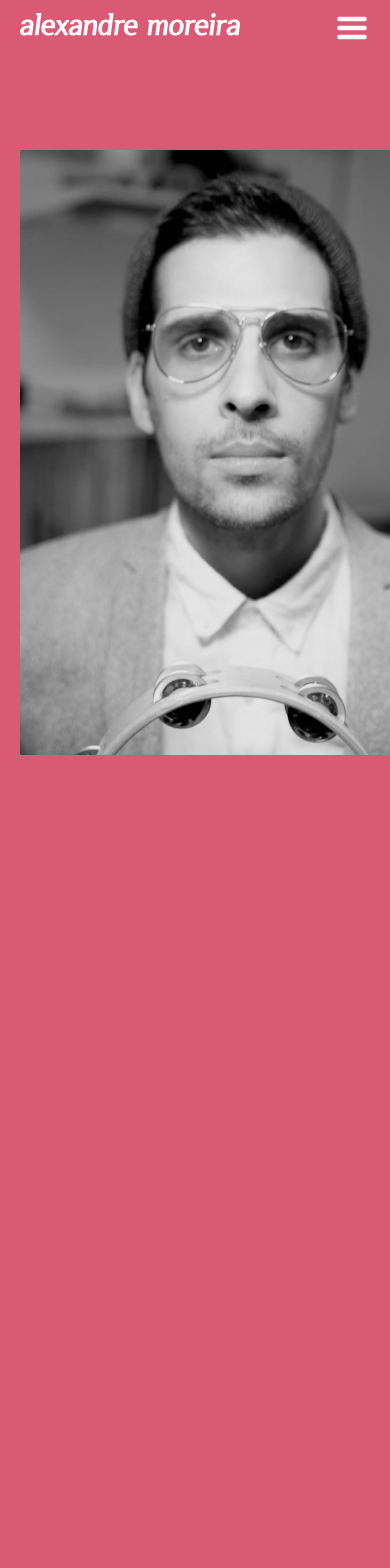
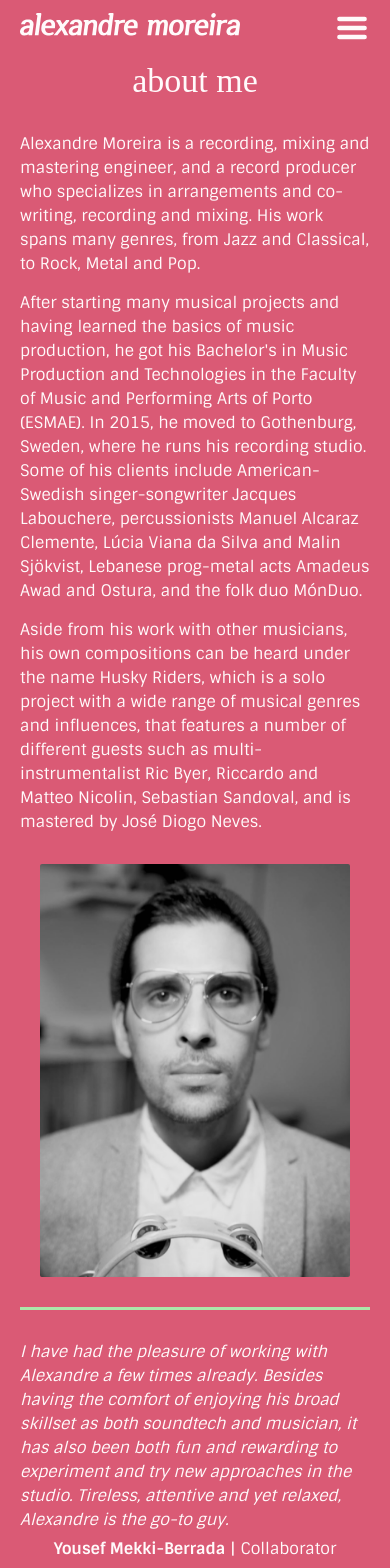
Before and after one commit to jalexandremoreira/alex-music-portfolio, a Next.js app: page /about-me in a window 390 px wide. Shown: the top 1568 px of the page. Built offline with nearby package versions, Linux system fonts and the light colour scheme; a web font is replaced by a local one.

Commit message:
add mobile layout to about me and footer

```diff
--- a/app/about-me/page.tsx
+++ b/app/about-me/page.tsx
@@ -13,7 +13,14 @@ import useAppDimensions from '@/hooks/useAppDimensions';
 import { getTestimonials, Testimonial } from '@/services/testimonials';
 
 export default function AboutMePage() {
-  const { maxWidthDesktop, paddingXDesktop } = useAppDimensions();
+  const {
+    isMobile,
+    maxWidthDesktop,
+    paddingTopDesktop,
+    paddingTopMobile,
+    paddingXDesktop,
+    paddingXMobile,
+  } = useAppDimensions();
 
   const [testimonials, setTestimonials] = React.useState<Testimonial[] | null>(
     getTestimonials()
@@ -30,6 +37,13 @@ export default function AboutMePage() {
     '&:hover': { color: 'white.200' },
   };
 
+  const aboutMe = [
+    `Alexandre Moreira is a recording, mixing and mastering engineer, and a record producer who specializes in arrangements and co-writing, recording and mixing. His work spans many genres, from Jazz and Classical, to Rock, Metal and Pop.`,
+    `After starting many musical projects and having learned the basics of music production, he got his Bachelor's in Music Production and Technologies in the Faculty of Music and Performing Arts of Porto (ESMAE). In 2015, he moved to Gothenburg, Sweden, where he runs his recording studio. Some of his clients include American-Swedish singer-songwriter Jacques Labouchere, percussionists Manuel Alcaraz Clemente, Lúcia Viana da Silva and Malin Sjökvist, Lebanese prog-metal acts Amadeus Awad and Ostura, and the folk duo MónDuo.`,
+    `Aside from his work with other musicians, his own compositions can be heard under the name Husky Riders, which is a solo project with a wide range of musical genres and influences, that features a number of different guests such as multi-instrumentalist Ric Byer, Riccardo and Matteo Nicolin, Sebastian Sandoval, and is mastered by José Diogo Neves.`,
+  ];
+
+  if (!isMobile)
     return (
       <Stack
         alignItems="center"
@@ -41,7 +55,7 @@ export default function AboutMePage() {
           gap="50px"
           height="100%"
           maxWidth={maxWidthDesktop}
-        paddingTop="100px"
+          paddingTop={paddingTopDesktop}
           paddingX={paddingXDesktop}
           width="100%"
         >
@@ -54,11 +68,11 @@ export default function AboutMePage() {
               overflow="hidden"
             >
               <Image
+                alt="Alexandre Moreira"
                 height={605}
+                priority
+                src="/images/about-me-portrait.png"
                 width={454}
-              loading="lazy"
-              src="/images/about-me-portrait.png"
-              alt="Alexandre Moreira"
               />
             </Box>
 
@@ -73,31 +87,11 @@ export default function AboutMePage() {
               </Stack>
 
               <Stack width="100%" alignItems="center" gap="30px">
-              <Typography color="white.main">
-                Alexandre Moreira is a recording, mixing and mastering engineer,
-                and a record producer who specializes in arrangements and
-                co-writing, recording and mixing. His work spans many genres,
-                from Jazz and Classical, to Rock, Metal and Pop.
+                {aboutMe.map((item, index) => (
+                  <Typography color="white.main" key={index}>
+                    {item}
                   </Typography>
-              <Typography color="white.main">
-                After starting many musical projects and having learned the
-                basics of music production, he got his Bachelor&apos;s in Music
-                Production and Technologies in the Faculty of Music and
-                Performing Arts of Porto (ESMAE). In 2015, he moved to
-                Gothenburg, Sweden, where he runs his recording studio. Some of
-                his clients include American-Swedish singer-songwriter Jacques
-                Labouchere, percussionists Manuel Alcaraz Clemente, Lúcia Viana
-                da Silva and Malin Sjökvist, Lebanese prog-metal acts Amadeus
-                Awad and Ostura, and the folk duo MónDuo.
-              </Typography>
-              <Typography color="white.main">
-                Aside from his work with other musicians, his own compositions
-                can be heard under the name Husky Riders, which is a solo
-                project with a wide range of musical genres and influences, that
-                features a number of different guests such as
-                multi-instrumentalist Ric Byer, Riccardo and Matteo Nicolin,
-                Sebastian Sandoval, and is mastered by José Diogo Neves.
-              </Typography>
+                ))}
               </Stack>
             </Stack>
           </Stack>
@@ -171,4 +165,92 @@ export default function AboutMePage() {
         <Footer colorScheme={2} />
       </Stack>
     );
+
+  return (
+    <Stack
+      alignItems="center"
+      height="100%"
+      justifyContent="center"
+      width="100%"
+    >
+      <Stack
+        gap="30px"
+        height="100%"
+        paddingTop={paddingTopMobile}
+        paddingX={paddingXMobile}
+        width="100%"
+      >
+        <Stack width="100%" alignItems="center">
+          <Header
+            color="white.main"
+            variant="h4"
+            className="titles"
+            text="about me"
+          />
+        </Stack>
+
+        <Stack width="100%" alignItems="center" gap="15px">
+          {aboutMe.map((item, index) => (
+            <Typography color="white.main" key={index}>
+              {item}
+            </Typography>
+          ))}
+        </Stack>
+
+        <Stack width="100%" alignItems="center">
+          <Box
+            bgcolor="secondary.400"
+            borderRadius="2px"
+            height="413px"
+            minWidth="310px"
+            overflow="hidden"
+          >
+            <Image
+              height={413}
+              width={310}
+              loading="lazy"
+              src="/images/about-me-portrait.png"
+              alt="Alexandre Moreira"
+            />
+          </Box>
+        </Stack>
+
+        <Box bgcolor="secondary.400" width="100%" height="3px" />
+
+        {testimonials ? (
+          testimonials.map(({ client, message, role, clientUrl }, index) => (
+            <Stack key={index} gap="5px">
+              <Typography color="white.main" fontStyle="italic">
+                {message}
+              </Typography>
+
+              <Stack
+                direction="row"
+                width="100%"
+                justifyContent="center"
+                gap="5px"
+              >
+                {clientUrl ? (
+                  <Link href={clientUrl} key={index} target="_blank">
+                    <Typography color="white.main" fontWeight="bold" sx={hover}>
+                      {client}
+                    </Typography>
+                  </Link>
+                ) : (
+                  <Typography color="white.main" fontWeight="bold" sx={hover}>
+                    {client}
+                  </Typography>
+                )}
+                <Typography color="white.main">|</Typography>
+                <Typography color="white.main">{role}</Typography>
+              </Stack>
+            </Stack>
+          ))
+        ) : (
+          <></>
+        )}
+      </Stack>
+      <Footer colorScheme={2} />
+    </Stack>
+  );
 }
--- a/app/music-i-recorded/page.tsx
+++ b/app/music-i-recorded/page.tsx
@@ -13,9 +13,9 @@ export default function MusicIRecordedPage() {
   const {
     isMobile,
     maxWidthDesktop,
-    paddingXDesktop,
     paddingTopDesktop,
     paddingTopMobile,
+    paddingXDesktop,
     paddingXMobile,
   } = useAppDimensions();
 
--- a/components/footer/Footer.tsx
+++ b/components/footer/Footer.tsx
@@ -4,8 +4,11 @@ import { Stack, Typography } from '@mui/material';
 
 import Links from '../home/Links';
 import theme from '@/theme';
+import useAppDimensions from '@/hooks/useAppDimensions';
 
 export default function Footer({ colorScheme }: { colorScheme: 1 | 2 }) {
+  const { isMobile } = useAppDimensions();
+
   const { palette } = theme;
 
   const mainColor = colorScheme === 1 ? 'primary.main' : 'primary.600';
@@ -20,8 +23,8 @@ export default function Footer({ colorScheme }: { colorScheme: 1 | 2 }) {
     <Stack
       alignItems="center"
       bgcolor="transparent"
-      gap="20px"
-      paddingY="40px"
+      gap={isMobile ? '15px' : '20px'}
+      paddingY={isMobile ? '25px' : '40px'}
       width="100%"
     >
       <Link href="/contact-me">
--- a/services/testimonials.ts
+++ b/services/testimonials.ts
@@ -39,7 +39,7 @@ const testimonials: Testimonial[] = [
     clientUrl: 'http://jlabouchere.wixsite.com/jlab',
   },
   {
-    client: 'Lies Hendrix & Joan Peiró Aznar - Aigua',
+    client: 'Aigua',
     message: `We recorded our first album with Alex, and it was a great experience. Alex doesn't only work fast, he also shows a lot of passion for his profession and is a great person to hang out with.`,
     role: 'Client',
     clientUrl: 'https://aiguamusica.bandcamp.com/music',
```
Lines whose indentation alone changed are shown as unchanged.
